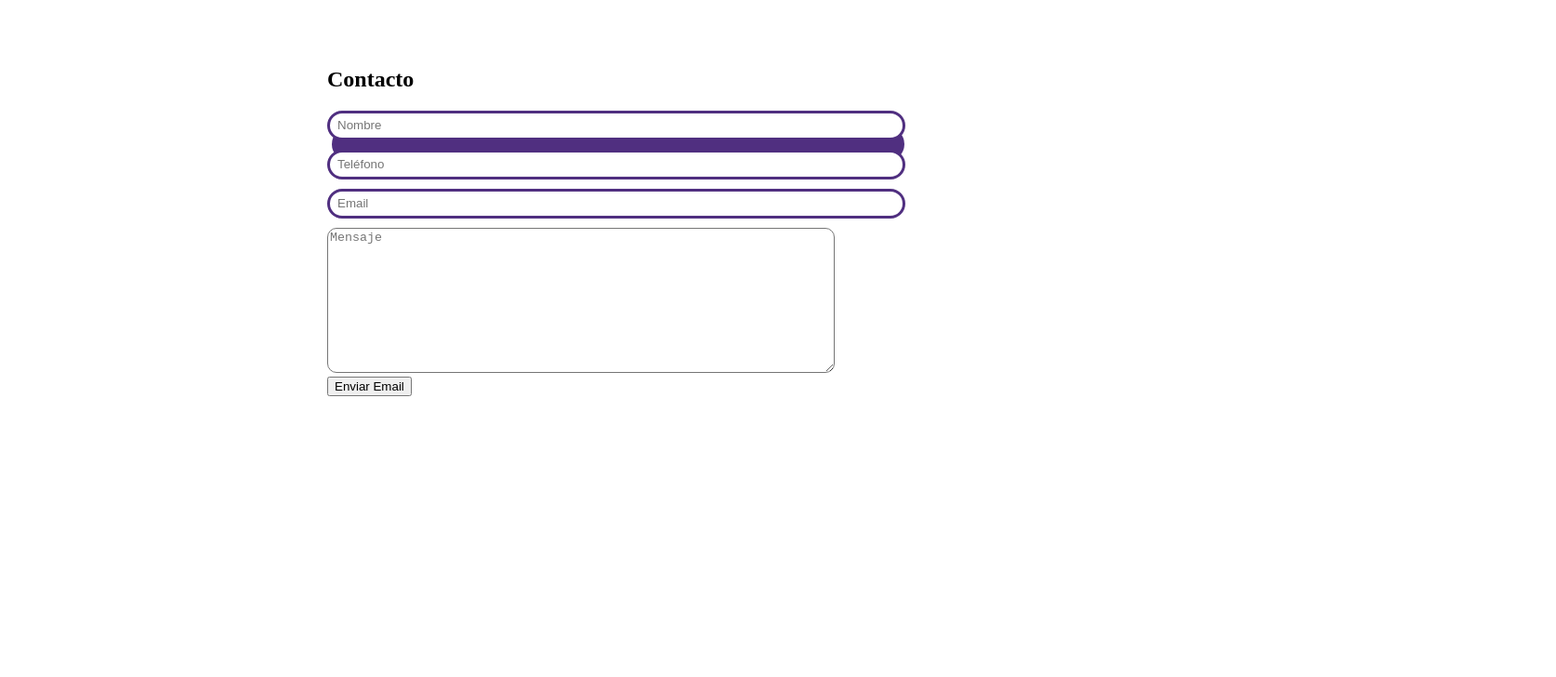
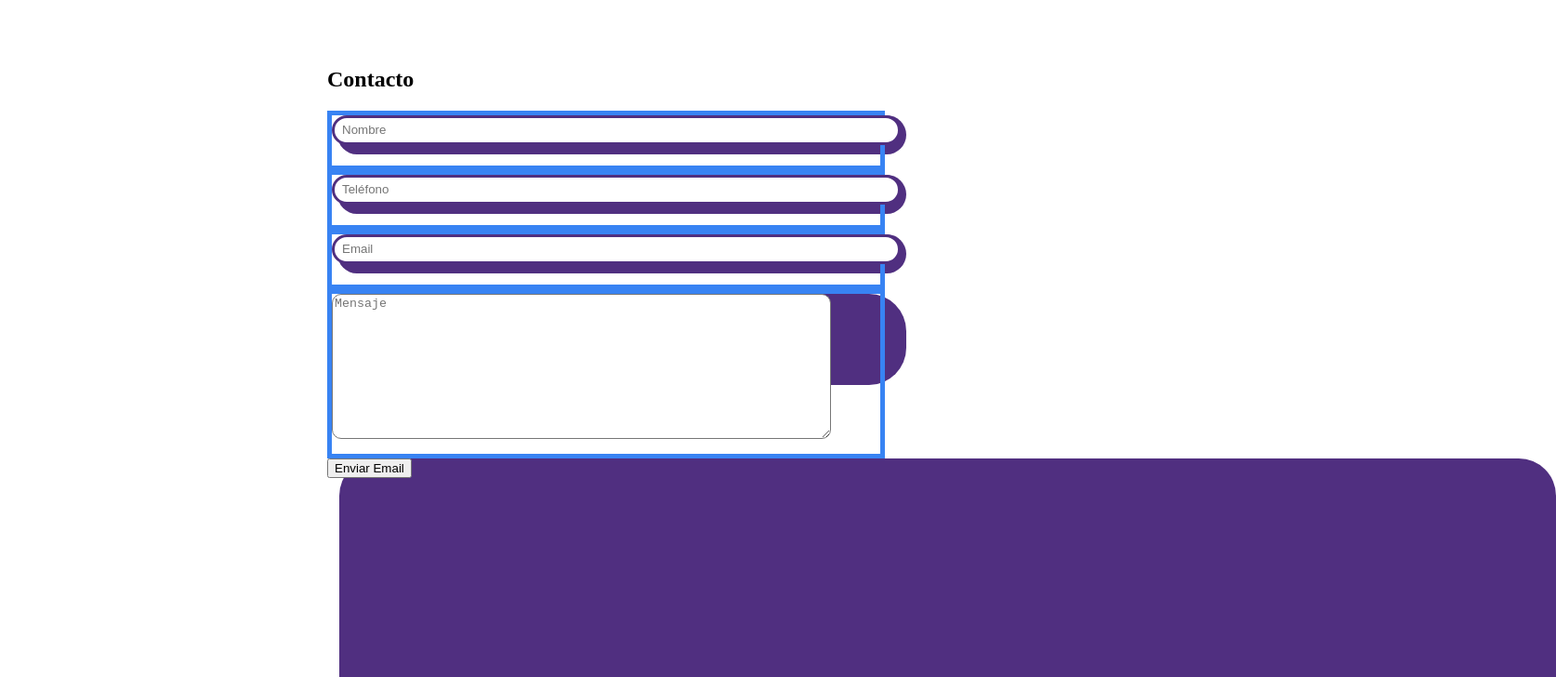
Before and after one commit to GabrielaRamos79/supermex, a React (Vite) app: page / in a window 1280 px wide. Shown: the top 728 px of the page at 93% size, 1674 px wide, since content can reach past the window. Built offline with nearby package versions, Linux system fonts and the light colour scheme.

Commit message:
styles css form

```diff
--- a/src/components/contacto/contacto-form/Contacto-Form.css
+++ b/src/components/contacto/contacto-form/Contacto-Form.css
@@ -11,6 +11,13 @@
 
 }
 
+.field{
+  position: relative;
+  padding-bottom: 2%;
+
+  border: #3883f3 solid 5px;
+}
+
 .inputField{
     width: 100%;
     height: 10px;
@@ -20,18 +27,17 @@
     padding: 8px;
     /* outline: none; */
     /* position: relative; */
-
-
 }
 
 .rectangulo {
-    width: 100%; /* Ajusta el tamaño para que coincida con el input o cambia según tus necesidades */
-    height: 20px; /* Altura del rectángulo */
+    width: 101%; /* Ajusta el tamaño para que coincida con el input o cambia según tus necesidades */
+    height: 48%; /* Altura del rectángulo */
     background-color: #502F80; /* Color del rectángulo */
     position: absolute;
     padding: 8px;
-    top:18px;
-    left: 5px;
+    /* top:18px;
+    left: 5px; */
+    margin-left: 1%;
     margin-top: 0px; /* Espaciado opcional entre el input y el rectángulo */
     border-radius: 40px; /* Esquinas redondeadas opcionales */
     z-index: -1;
--- a/src/components/contacto/contacto-form/ContactoForm.jsx
+++ b/src/components/contacto/contacto-form/ContactoForm.jsx
@@ -61,14 +61,16 @@ function ContactoForm() {
         <div>
           <h2>Contacto</h2>
           <form id="form" onSubmit={handleSubmit}>
-            <div className="field1">
+            <div className="field">
               <div className="rectangulo"></div>
               <input type="text" className="inputField" name="emailjs_name" id="emailjs_name" placeholder="Nombre" required />
             </div>
             <div className="field">
+            <div className="rectangulo"></div>
               <input type="text" className="inputField" name="emailjs_tlf" id="emailjs_tlf" placeholder="Teléfono" />
             </div>
             <div className="field">
+            <div className="rectangulo"></div>
               <input
                 type="text"
                 className="inputField"
@@ -82,9 +84,10 @@ function ContactoForm() {
               />
             </div>
             <div className="field">
+              <div className="rectangulo"></div>
               <textarea id="emailjs_message" placeholder="Mensaje" className="inputField2 textAreaField" name="emailjs_message" maxLength="300" required></textarea>
             </div>
-
+            <div className="rectangulo"></div>
             <input type="submit" id="button" className="inputSub" value="Enviar Email" />
           </form>
 
```
Lines whose indentation alone changed are shown as unchanged.
